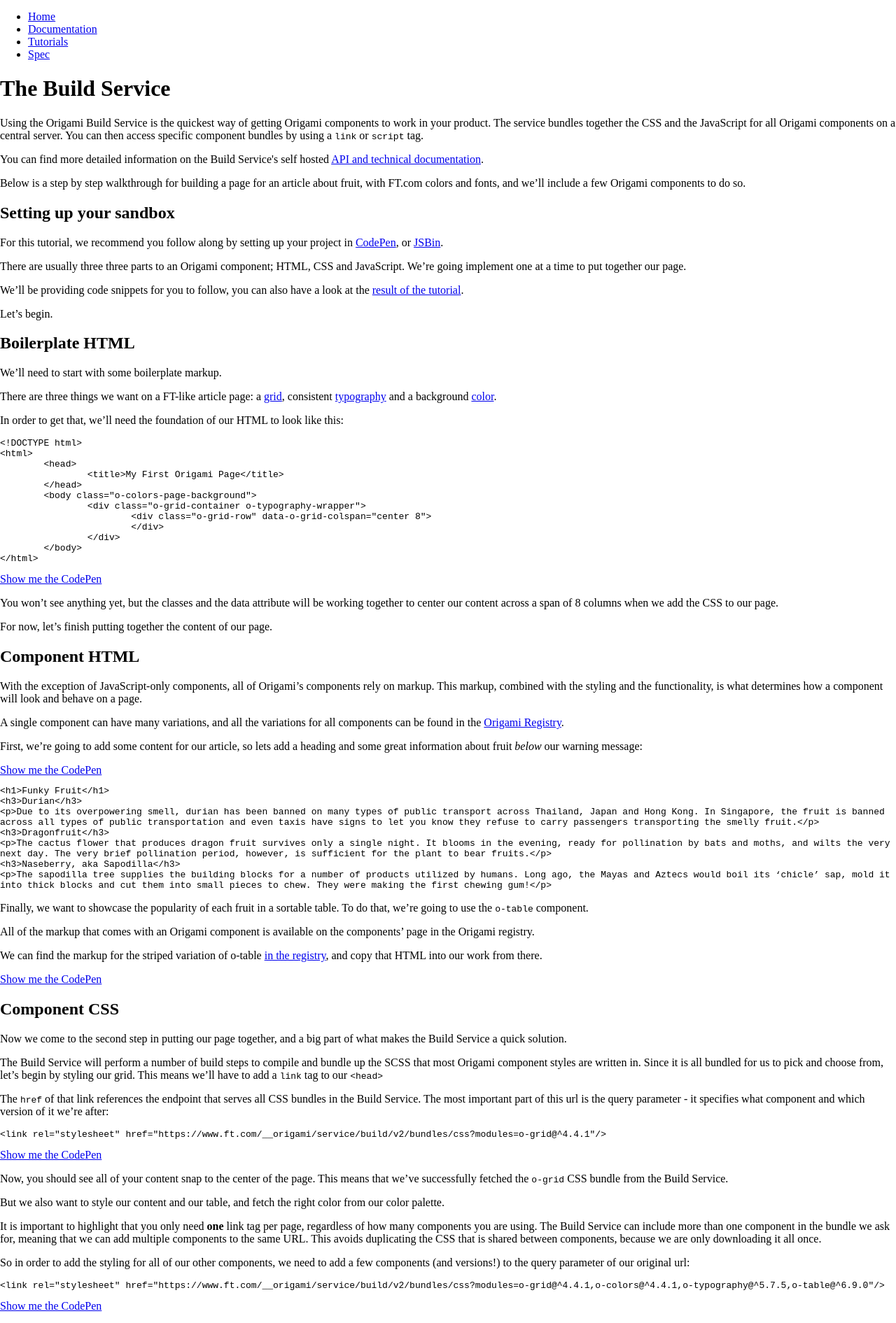
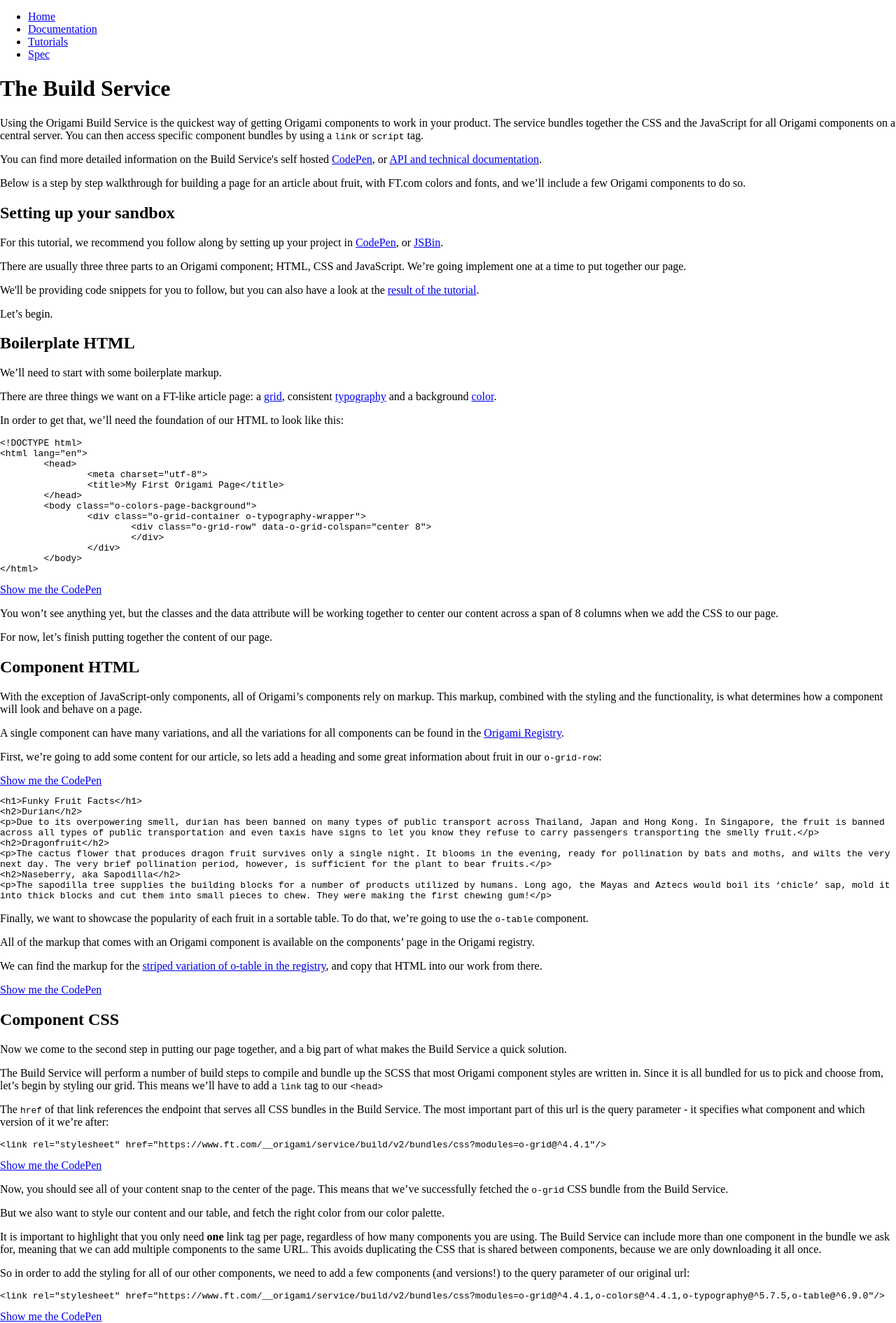
Before and after one commit to Financial-Times/origami-website, a Jekyll site: the page built from _tutorials/build-service.md, in a window 1280 px wide. Shown: the part 380-2271 px from the top of the page at 70% size. Built offline with Jekyll 4.4.1, drawn with Linux system fonts in a browser that asks for light colours; a style sheet for code colours, icons or effects is not loaded; some of the changed text lies outside the part shown.

Commit message:
Manual build tutorial (#10)
* update build service tutorial

* add manual build process file

* add to tutorial

* all component markup added

* almost done, all external links and todos tbresolved

* changes

* tree --> folder

* Heroku review apps (#9)

* Create Rakefile

* Update Gemfile

* Updated dependancies

* ignore rubygems vendor directory from jekyll building

* Add repository field

* Update manual-build.md

* Update build-service.md

* make the asides work as they should?

* h3 --> h2

* add links, change werds, go to pub ist friyay

* small wording changes, add next steps

* use mixins so that we can o-brand in a different tutorial

* manual

* ¯\_(ツ)_/¯

* more tweaks

* fix comments/links

```diff
--- a/Gemfile
+++ b/Gemfile
@@ -1,3 +1,4 @@
-ruby '2.4.4'
+ruby '~> 2.4.0'
 source 'https://rubygems.org'
 gem 'github-pages', group: :jekyll_plugins
+gem "rake"
--- a/_config.yml
+++ b/_config.yml
@@ -28,6 +28,12 @@ exclude:
   - node_modules
   - README.md
   - scripts
+  - vendor/bundle/
+  - vendor/cache/
+  - vendor/gems/
+  - vendor/ruby/
+
+repository: Financial-Times/origami
 
 # Jekyll plugins
 plugins:
--- a/_layouts/default.html
+++ b/_layouts/default.html
@@ -28,7 +28,7 @@
 			display: none !important;
 		}
 	</style>
-	<link rel="stylesheet" href="https://www.ft.com/__origami/service/build/v2/bundles/css?modules=o-typography@^5.7.5,o-layout@^1.3.3,o-syntax-highlight@^1.2.1,o-message@^2.3.4" />
+	<link rel="stylesheet" href="https://www.ft.com/__origami/service/build/v2/bundles/css?modules=o-typography@^5.7.5,o-layout@^1.3.3,o-syntax-highlight@^1.2.2,o-message@^2.3.4" />
 	<link rel="stylesheet" href="/assets/main.css" />
 
 	<!-- Site links -->
@@ -44,7 +44,7 @@
 				var s = document.getElementsByTagName('script')[0];
 				s.parentNode.insertBefore(o, s);
 			}
-		}('https://www.ft.com/__origami/service/build/v2/bundles/js?modules=o-typography@^5.7.5,o-layout@^1.3.3,o-syntax-highlight@^1.2.1,o-message@^2.3.4'));
+		}('https://www.ft.com/__origami/service/build/v2/bundles/js?modules=o-typography@^5.7.5,o-layout@^1.3.3,o-syntax-highlight@^1.2.2,o-message@^2.3.4'));
 	</script>
 
 </head>
--- a/_tutorials/build-service.md
+++ b/_tutorials/build-service.md
@@ -7,16 +7,16 @@ title: The Build Service
 
 Using the Origami Build Service is the quickest way of getting Origami components to work in your product. The service bundles together the CSS and the JavaScript for all Origami components on a central server. You can then access specific component bundles by using a `link` or `script` tag.
 
-<aside>You can find more detailed information on the Build Service's self hosted <a href="https://www.ft.com/__origami/service/build">API and technical documentation</a>.</aside>
+<aside>You can find more detailed information on the Build Service's self hosted <a href="https://www.ft.com/__origami/service/build" class="o-typography-link--external" target="\_blank" rel="noopener">CodePen</a>, or <a href="https://jsbin.com/" class="o-typography-link--external" target="\_blank">API and technical documentation</a>.</aside>
 
 Below is a step by step walkthrough for building a page for an article about fruit, with FT.com colors and fonts, and we'll include a few Origami components to do so.
 
 ## Setting up your sandbox
-For this tutorial, we recommend you follow along by setting up your project in [CodePen](https://codepen.io/), or [JSBin](https://jsbin.com/).
+For this tutorial, we recommend you follow along by setting up your project in <a href="https://codepen.io/" class="o-typography-link--external" target="\_blank" rel="noopener">CodePen</a>, or <a href="https://jsbin.com/" class="o-typography-link--external" target="\_blank" rel="noopener">JSBin</a>.
 
 There are usually three three parts to an Origami component; HTML, CSS and JavaScript. We're going implement one at a time to put together our page.
 
-We'll be providing code snippets for you to follow, you can also have a look at the [result of the tutorial](/#TODO).
+<aside>We'll be providing code snippets for you to follow, but you can also have a look at the <a href="https://codepen.io/ft-origami/full/ejLNNL" class="o-typography-link--external" target="\_blank" rel="noopener">result of the tutorial</a>.</aside>
 
 Let's begin.
 
@@ -28,8 +28,9 @@ There are three things we want on a FT-like article page: a [grid](https://regis
 In order to get that, we'll need the foundation of our HTML to look like this:
 
 <pre><code class="o-syntax-highlight--html">&lt;!DOCTYPE html>
-&lt;html>
+&lt;html lang="en">
 	&lt;head>
+		&lt;meta charset="utf-8">
 		&lt;title>My First Origami Page&lt;/title>
 	&lt;/head>
 	&lt;body class="o-colors-page-background">
@@ -51,16 +52,16 @@ With the exception of JavaScript-only components, all of Origami's components re
 
 <aside>A single component can have many variations, and all the variations for all components can be found in the <a href="https://registry.origami.ft.com/components">Origami Registry</a>.</aside>
 
-First, we're going to add some content for our article, so lets add a heading and some great information about fruit _below_ our warning message:
+First, we're going to add some content for our article, so lets add a heading and some great information about fruit in our `o-grid-row`:
 
 <aside><a href="https://codepen.io/ft-origami/pen/KBxwWN" class="o-typography-link--external" target="\_blank" rel="noopener">Show me the CodePen</a></aside>
 
-<pre style="white-space: pre-line"><code class="o-syntax-highlight--html">&lt;h1>Funky Fruit&lt;/h1>
-&lt;h3>Durian&lt;/h3>
+<pre style="white-space: pre-line"><code class="o-syntax-highlight--html">&lt;h1>Funky Fruit Facts&lt;/h1>
+&lt;h2>Durian&lt;/h2>
 &lt;p>Due to its overpowering smell, durian has been banned on many types of public transport across Thailand, Japan and Hong Kong. In Singapore, the fruit is banned across all types of public transportation and even taxis have signs to let you know they refuse to carry passengers transporting the smelly fruit.&lt;/p>
-&lt;h3>Dragonfruit&lt;/h3>
+&lt;h2>Dragonfruit&lt;/h2>
 &lt;p>The cactus flower that produces dragon fruit survives only a single night. It blooms in the evening, ready for pollination by bats and moths, and wilts the very next day. The very brief pollination period, however, is sufficient for the plant to bear fruits.&lt;/p>
-&lt;h3>Naseberry, aka Sapodilla&lt;/h3>
+&lt;h2>Naseberry, aka Sapodilla&lt;/h2>
 &lt;p>The sapodilla tree supplies the building blocks for a number of products utilized by humans.  Long ago, the Mayas and Aztecs would boil its ‘chicle’ sap, mold it into thick blocks and cut them into small pieces to chew. They were making the first chewing gum!&lt;/p></code></pre>
 
 
@@ -68,7 +69,7 @@ Finally, we want to showcase the popularity of each fruit in a sortable table. T
 
 All of the markup that comes with an Origami component is available on the components' page in the Origami registry.
 
-We can find the markup for the striped variation of o-table <a href="https://registry.origami.ft.com/components/o-table#demo-row-stripes" class="o-typography-link--external" target="\_blank" rel="noopener">in the registry</a>, and copy that HTML into our work from there.
+We can find the markup for the <a href="https://registry.origami.ft.com/components/o-table#demo-row-stripes" class="o-typography-link--external" target="\_blank" rel="noopener">striped variation of o-table in the registry</a>, and copy that HTML into our work from there.
 
 <aside><a href="https://codepen.io/ft-origami/pen/wxEBda" class="o-typography-link--external" target="\_blank" rel="noopener">Show me the CodePen</a></aside>
 
@@ -115,6 +116,6 @@ We've stepped through a basic set up of components with the Build Service, and t
 
 There are a few more aspects to the development of a product with Origami components that are important for compatibility and consistency, and we encourage you to read more about them:
 
-- Origami components have been developed to provide a 'core' experience for older browsers, and an 'enhanced' experience for newer ones, and we check for this using a ['cuts the mustard '](/#TODO) test, which can determine which experience to serve to which browser.
-- Another service we provide is the ['Polyfill Service'](/#TODO), which makes newer APIs available to older browsers, allowing us to write code to modern standards.
+- Origami components have been developed to provide a 'core' experience for older browsers, and an 'enhanced' experience for newer ones, and we check for this using a ['cuts the mustard'](/#TODO) test, which can determine which experience to serve to which browser.
+- Another service we provide is the [Polyfill Service](/#TODO), which makes newer APIs available to older browsers, allowing us to write code to modern standards.
 - [Component versioning](/#TODO) is also important when building and maintaining products that use Origami components.
--- a/assets/main.scss
+++ b/assets/main.scss
@@ -10,3 +10,20 @@ html, body {
 	margin: 0;
 	height: 100%;
 }
+
+a[href$="TODO"] {
+	color: tomato;
+	border-bottom-color: tomato;
+}
+
+.no-wrap {
+	white-space: nowrap;
+}
+
+aside.no-padding {
+	padding-left:0;
+	grid-row: span 7;
+
+	p { padding-left: 1em }
+	pre { margin: 0 }
+}
```
Also changed, not shown: _tutorials/example.md (deleted, +0 -8 lines), _tutorials/manual-build.md (added, +281 -0 lines), .circleci/config.yml, Gemfile.lock, 1 other file.
